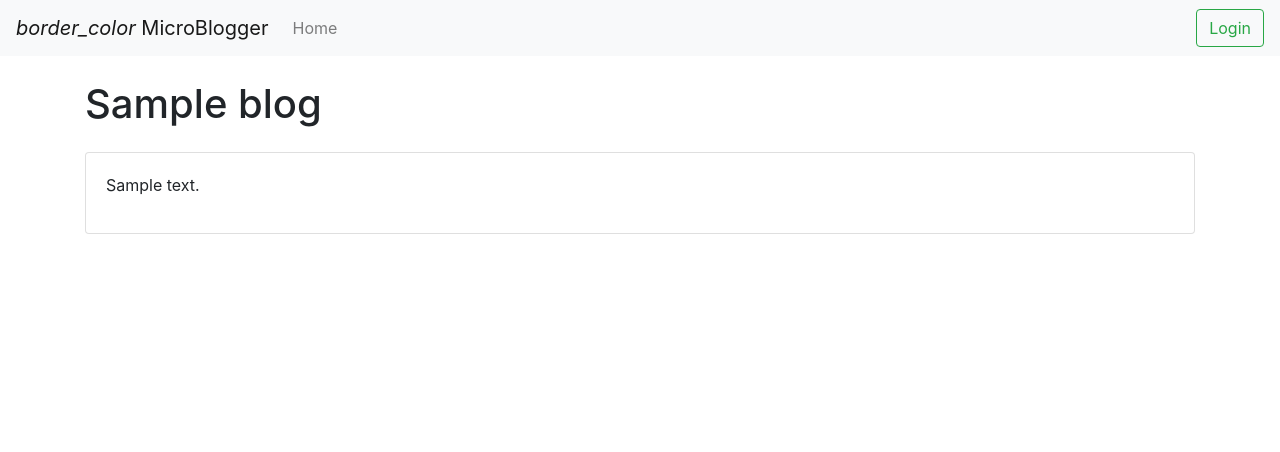
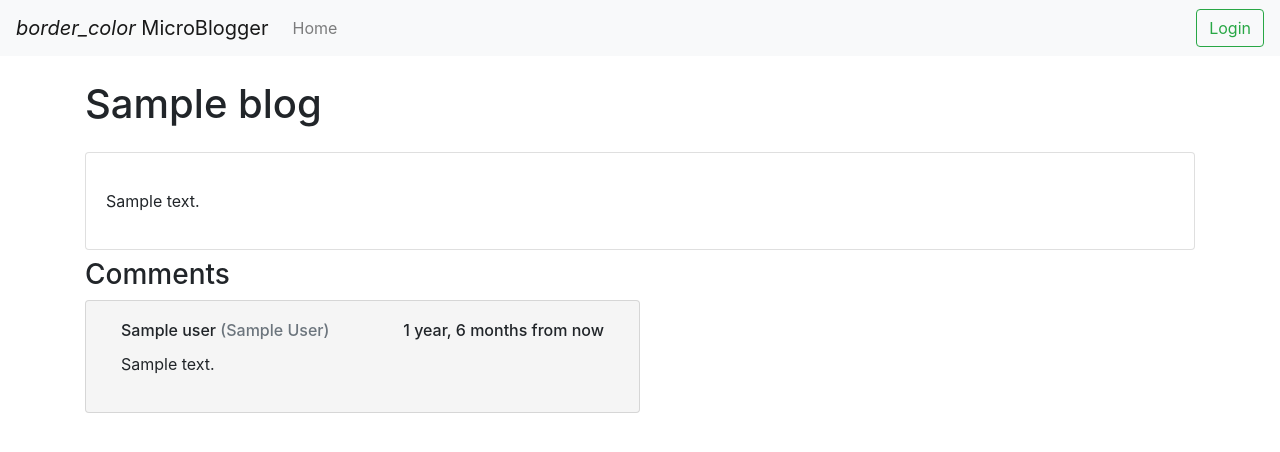
Before and after one commit to Akshay0724/micro-blogger, a Django app: template blogs/templates/blogs/post_detail.html in a window 1280 px wide. Shown: the top 452 px of the page. Run offline with Django 3.2, Linux system fonts and the light colour scheme; the template is opened without the code that fills it: most values are stand-ins (such as "Sample title", 1, 10 or a date in 2020); data that the repository does not hold is empty; some libraries are stand-ins or nearby versions.

Commit message:
feat: Display comments in blog detail (#7)

```diff
--- a/blogs/models.py
+++ b/blogs/models.py
@@ -1,5 +1,6 @@
 from django.db import models
 from django.contrib.auth.models import User
+from django.shortcuts import get_object_or_404
 # Create your models here.
 
 
@@ -15,6 +16,7 @@ class Comment(models.Model):
     content = models.TextField()
     user = models.ForeignKey(User, on_delete=models.CASCADE)
     blog = models.ForeignKey(Blog, on_delete=models.CASCADE)
+    created_at = models.DateTimeField(auto_now=True, auto_now_add=False)
 
     def __str__(self):
         return self.content
--- a/blogs/templates/blogs/post_detail.html
+++ b/blogs/templates/blogs/post_detail.html
@@ -1,4 +1,5 @@
 {% extends "blogs/layout.html" %}
+{% load humanize %}
 {% block title %}Blog{% endblock %}
 
 {% block content %}
@@ -6,8 +7,22 @@
         <h1 class="mt-4">{{blog.title}}</h1>
         <div class="card mt-4">
             <div class="card-body">
-                <p class='display-5'>{{blog.content}}</p>
+                <p></p>{{blog.content}}</p>
             </div>
         </div>
+        <h3 class="mt-2">Comments</h3>
+        {% for comment in blog.comment_set.all %}
+        <div class="card col-md-6 mt-2 " style="background-color: #f5f5f5">
+            <div class="card-body" >
+                <h6 class="float-right">{{comment.created_at | naturaltime}}</h6>
+                {% if comment.user.first_name == "" and comment.user.last_name == "" %}
+                <h6 class="card-title">{{comment.user}}</h6>
+                {% else %}
+                <h6 class="card-title">{{comment.user}} <span class="text-muted">({{comment.user.first_name}} {{comment.user.last_name}})</span></h6>
+                {% endif %}
+                <p class='text-small'>{{comment}}</p>
+            </div>
+        </div>
+        {% endfor %}
     </div>
 {% endblock %}
--- a/microblogger/settings.py
+++ b/microblogger/settings.py
@@ -39,6 +39,7 @@ INSTALLED_APPS = [
     'django.contrib.sessions',
     'django.contrib.messages',
     'django.contrib.staticfiles',
+    'django.contrib.humanize',
     'django_forms_bootstrap',
     'blogs',
 ]
```
Also changed, not shown: blogs/migrations/0003_comment_created_at.py (added).
